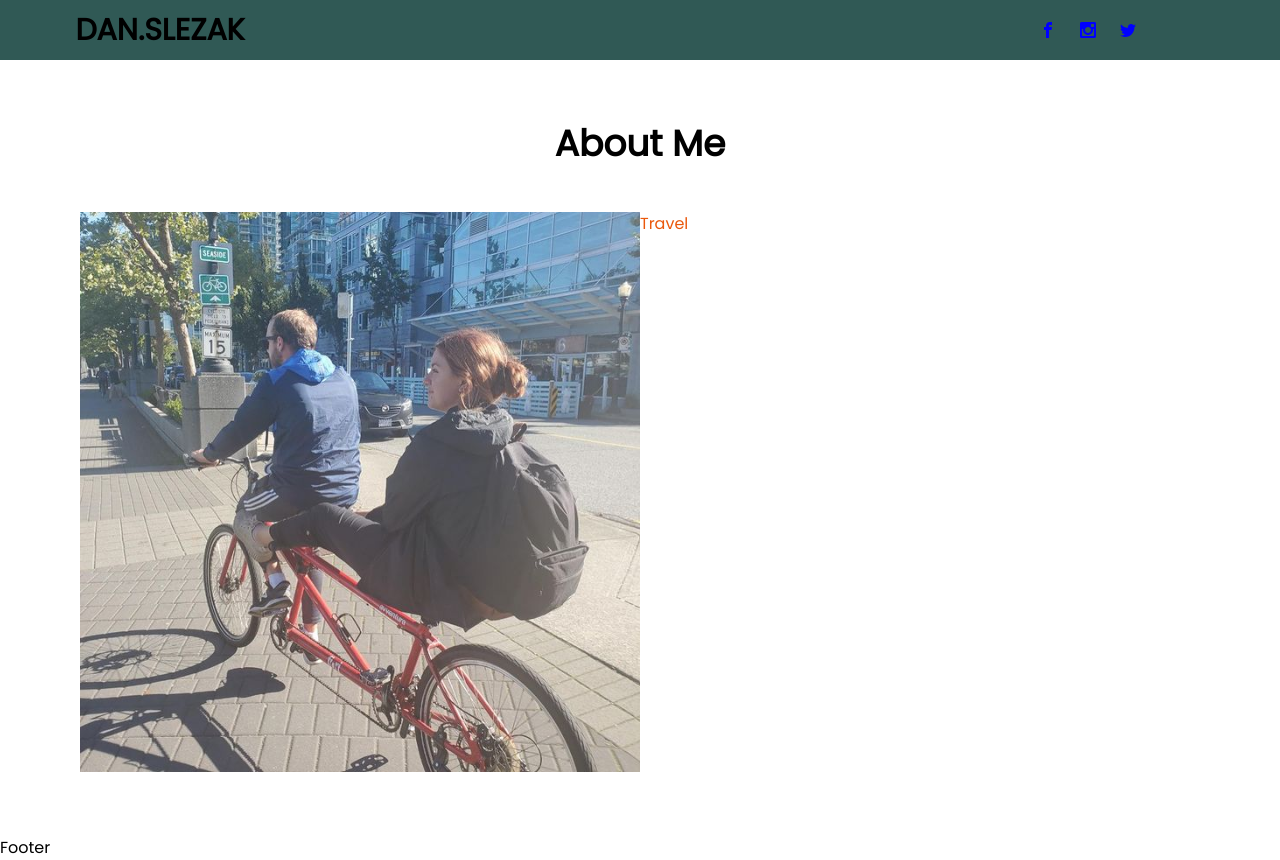
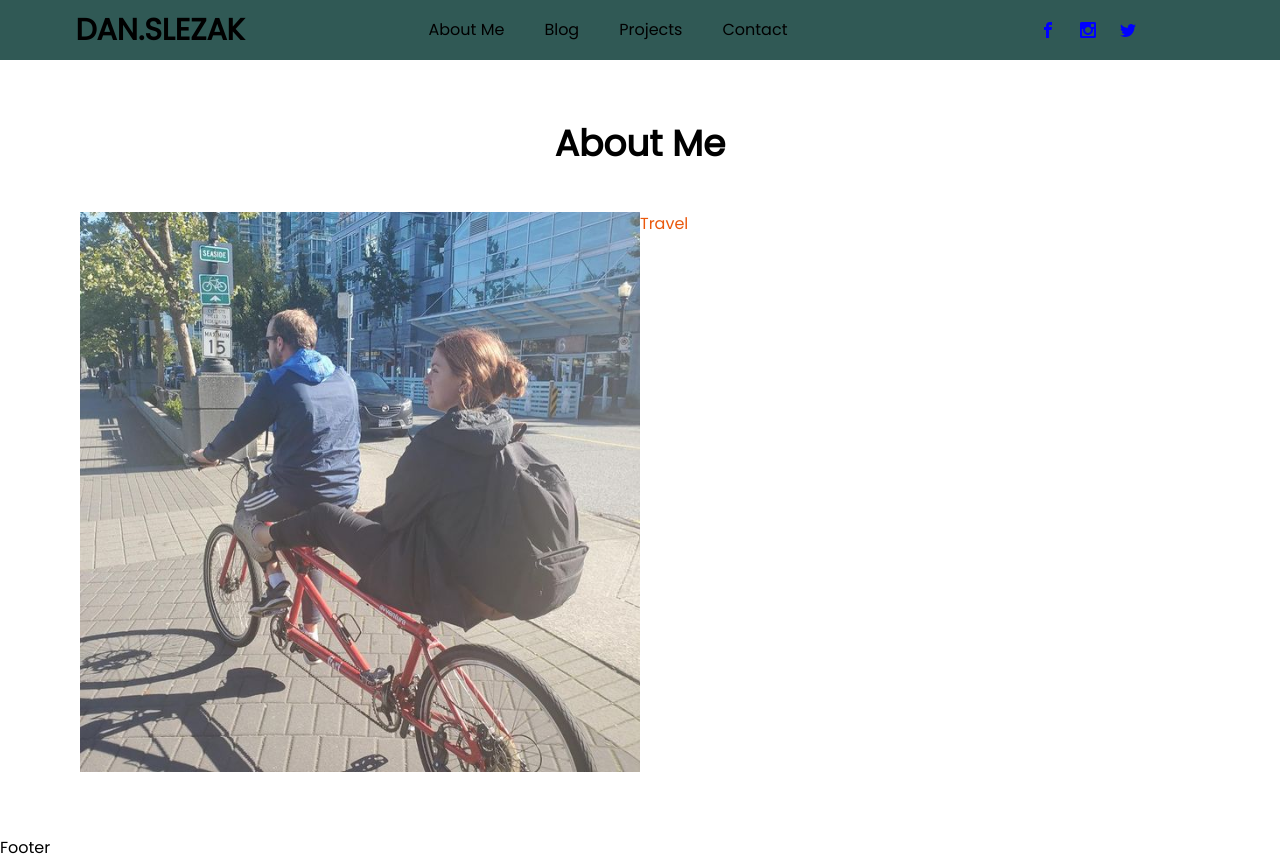
Before and after one commit to d-slezak/DanielSlezak, a Next.js app in the folder blog/: page / in a window 1280 px wide. Built offline with nearby package versions, Linux system fonts and the light colour scheme.

Commit message:
add navItems

```diff
--- a/blog/src/components/nav/Nav.js
+++ b/blog/src/components/nav/Nav.js
@@ -1,32 +1,44 @@
+import Link from "next/link";
+
+import NavItem from "./NavItem";
+
+import { ImFacebook, ImInstagram, ImTwitter } from "react-icons/im";
+
+
 let navItems = [{
-    Name: 'About Me',
+    title: 'About Me',
     link: '#'
 },
 {
-    Name: 'Blog',
+    title: 'Blog',
     link: '#'
 },
 {
-    Name: 'Projects',
+    title: 'Projects',
     link: '#'
 },
 {
-    Name: 'Contact',
+    title: 'Contact',
     link: '#'
 },
 ]
-
-import { ImFacebook, ImInstagram, ImTwitter } from "react-icons/im";
-import Link from "next/link";
 
 export default function Nav() {
     return (
         <header className="bg-primary">
             <div className="xl:container xl:mx-auto flex flex-col items-center sm:flex-row sm:justify-between text-center py-3">
-                <div className="shrink w-80 sm:order-2">
+                <div className="shrink w-80 sm:order-1">
                     <Link href={"/"} className="font-bold uppercase text-3xl hover:text-primary-accent ">
                         Dan.Slezak
                     </Link>
+                </div>
+                <div className="flex gap-10 order-2">
+
+                    {navItems.map(item => (
+                        <NavItem
+                            title = {item.title}
+                        />
+                    ))}
                 </div>
                 <div className="w-96 order-3 flex justify-center">
                     <div className="flex gap-6">
--- a/blog/src/components/nav/NavItem.js
+++ b/blog/src/components/nav/NavItem.js
@@ -0,0 +1,7 @@
+export default function NavItem({title}) {
+    return (
+        <div className=" hover:text-primary-accent hover:underline">
+            {title}
+        </div>
+    )
+}
```
